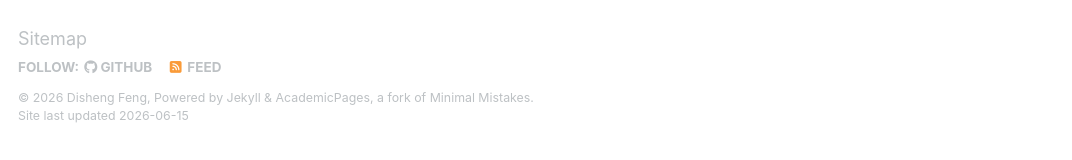
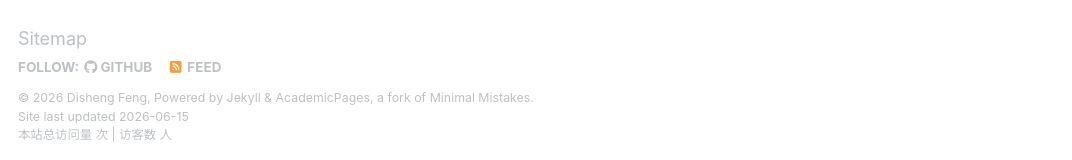
Before and after one commit to yuzhounaut/yuzhounaut.github.io, a Jekyll site: the page built from _pages/about.md, in a window 1280 px wide and 900 px high, scrolled down 758 px. Shown: the part 737-897 px from the top of the window, without its empty margins (0-1072 px from the left). Built offline with Jekyll 4.4.1, drawn with Linux system fonts in a browser that asks for light colours; some web fonts are replaced; comment, search, counter and statistics services are not loaded.

Commit message:
feat: Add Google Analytics and Busuanzi visitor counters
- Configured `google-analytics-4` provider in `_config.yml` with Measurement ID `G-NXP9QYWJLN`.
- Added Busuanzi async script to `_includes/footer.html` to track and display total page views and total visitor counts.

Co-authored-by: yuzhounaut <86154919+yuzhounaut@users.noreply.github.com>

```diff
--- a/_config.yml
+++ b/_config.yml
@@ -147,9 +147,9 @@ social:
 
 # Analytics
 analytics:
-  provider               :  "false" # false (default), "google", "google-universal", "google-analytics-4", "custom"
+  provider               :  "google-analytics-4" # false (default), "google", "google-universal", "google-analytics-4", "custom"
   google:
-    tracking_id          :
+    tracking_id          : "G-NXP9QYWJLN"
 
 
 # Reading Files
--- a/_includes/footer.html
+++ b/_includes/footer.html
@@ -21,5 +21,8 @@
 
 <div class="page__footer-copyright">
   &copy; {{ site.time | date: '%Y' }} {{ site.name | default: site.title }}, {{ site.data.ui-text[site.locale].powered_by | default: "Powered by" }} <a href="http://jekyllrb.com" rel="nofollow">Jekyll</a> &amp; <a href="https://github.com/academicpages/academicpages.github.io">AcademicPages</a>, a fork of <a href="https://mademistakes.com/work/minimal-mistakes-jekyll-theme/" rel="nofollow">Minimal Mistakes</a>.<br />
-  Site last updated {{ "now" | date: '%Y-%m-%d' %}}
+  Site last updated {{ "now" | date: '%Y-%m-%d' }} <br />
+  <script async src="//busuanzi.ibruce.info/busuanzi/2.3/busuanzi.pure.mini.js"></script>
+  <span id="busuanzi_container_site_pv">本站总访问量 <span id="busuanzi_value_site_pv"></span> 次</span> |
+  <span id="busuanzi_container_site_uv">访客数 <span id="busuanzi_value_site_uv"></span> 人</span>
 </div>
```
